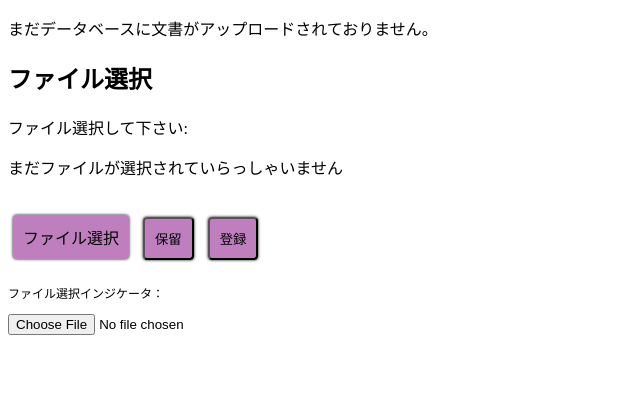
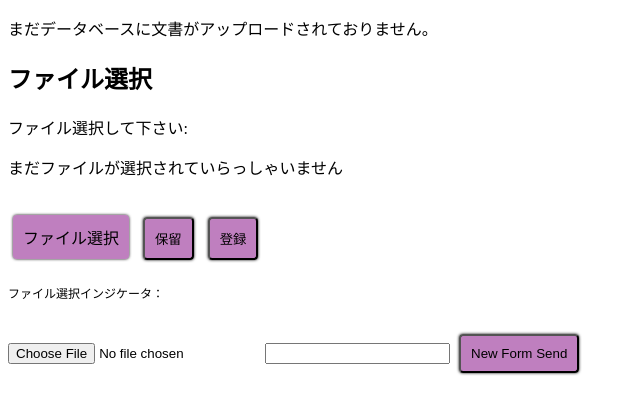
Before and after one commit to nakigoe/sea, a Django app: template upload_form/templates/list.html in a window 1280 px wide. Shown: the top 414 px of the page, without its empty margins (0-640 px from the left). Run offline with Django 3.2, Linux system fonts and the light colour scheme; the template is opened without the code that fills it: values that come from a table or form of the project are taken from there, others are empty.

Commit message:
almost ready

```diff
--- /dev/null
+++ b/upload_form/myapp/services.py
@@ -0,0 +1,5 @@
+'''save file to remote server'''
+import subprocess
+
+def send_to_server(send_from):
+    subprocess.run(["scp", "-i", "C:/Users/HP/.ssh/mykey.pem", send_from, "ec2-user@3.115.9.253:/home/ec2-user/test/pdf/*"])
--- a/upload_form/templates/list.html
+++ b/upload_form/templates/list.html
@@ -54,20 +54,16 @@
 <label for="id_docfile" class="button">ファイル選択</label>
 
 <!-- Submit Button -->
-<input type="submit" value="保留" class="button" />
+<input type="submit" value="保留" class="button" name="register"/>
 <input type="submit" class="button" value="登録" name="mybtn">
 
 <!-- To see if the file is truely selected for testing purposes, remove in production -->
 <p style="font-size: 75%;">ファイル選択インジケータ：</p>
 {{ form.docfile }}
+<input type="text" name="send_message">
+<input class="button" type="submit" name="new_form_send" value="New Form Send">
 </form>
 {{ text_to_send }}
-<!-- <a href="{% url 'list-view' %}" class="button">New Send</a>
-<form action="{% url 'list-view' %}">
-    {% csrf_token %}
-    <input type="text" name="send_message">
-    <input type="submit" name="new_form_send" id="" value="New Form Send">
-</form> -->
 
 <script type="text/javascript" src="{% static 'main.js' %}"></script>
 </body>
```
Also changed, not shown: upload_form/myapp/views.py (+4 -5 lines).
